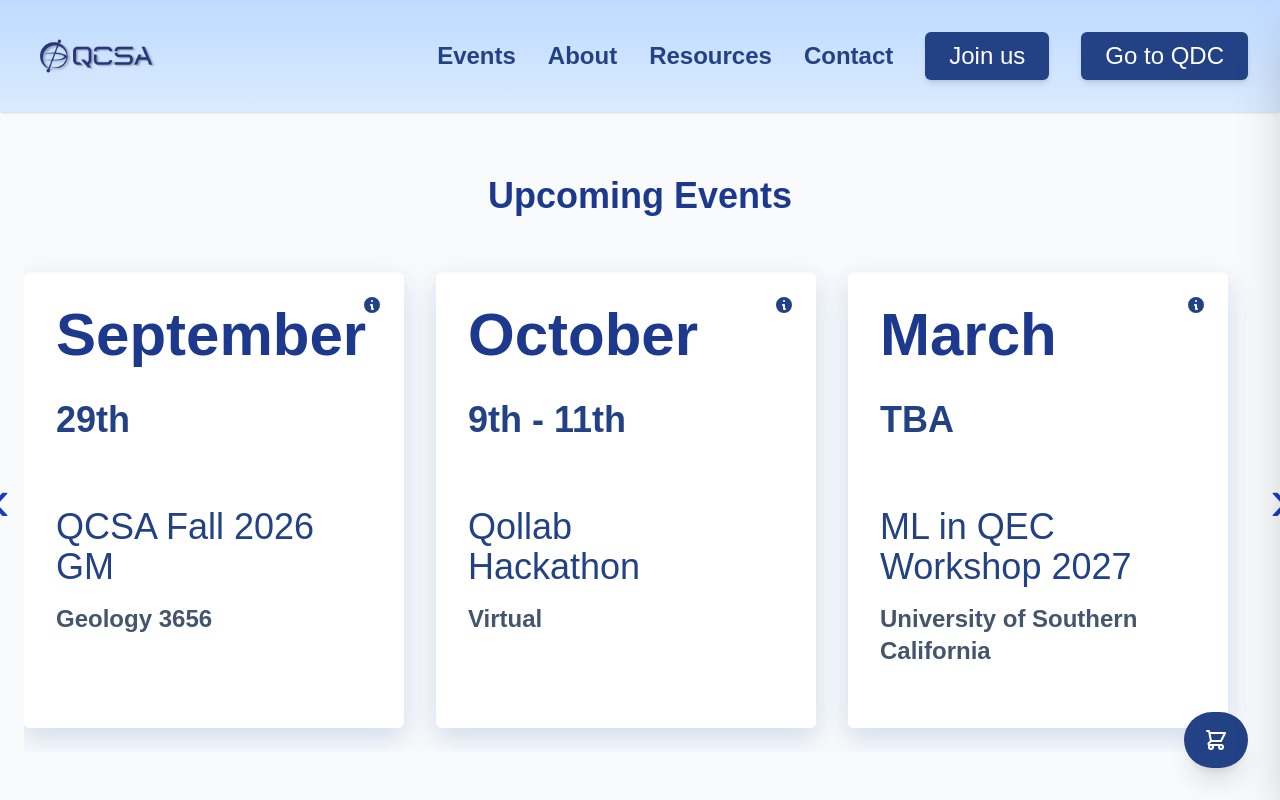
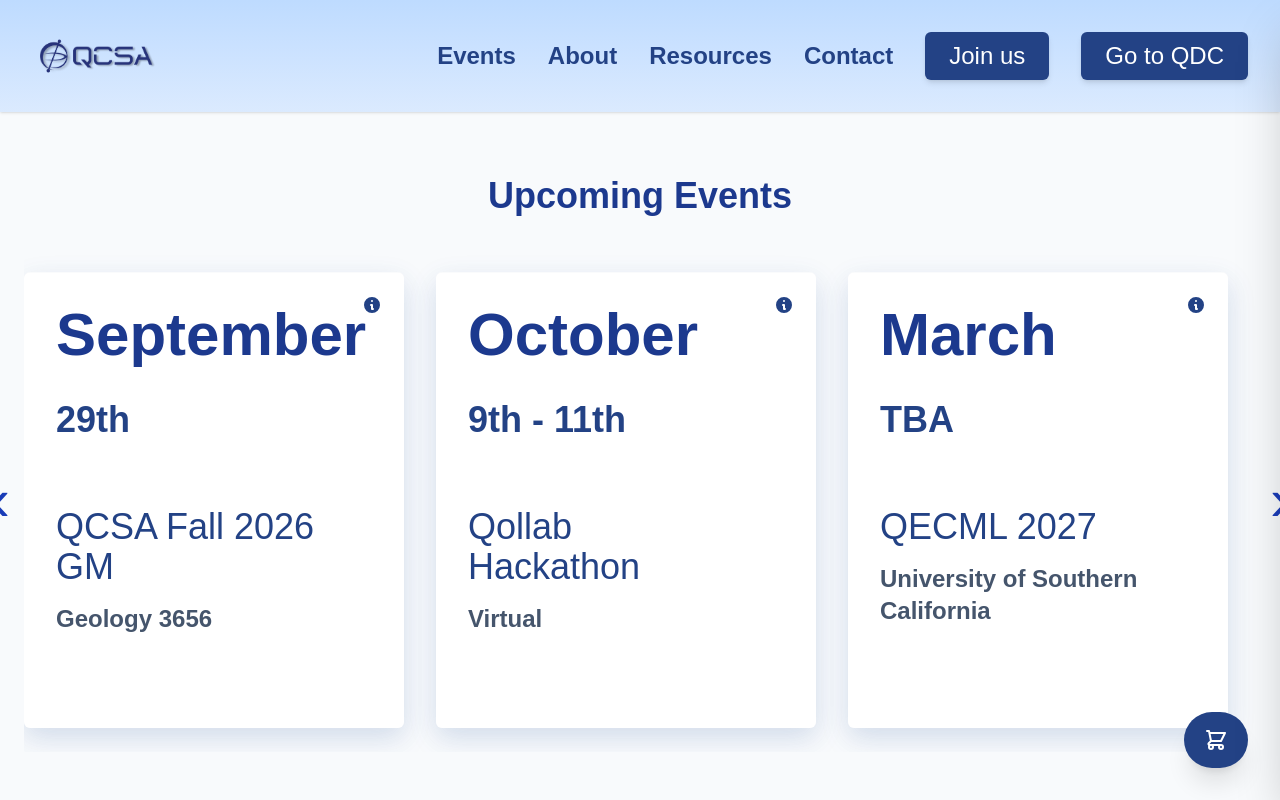
Before and after one commit to qcsa-at-ucla/qcsa, a Next.js app: page /events in a window 1280 px wide. Shown: the top 800 px of the page. Built offline with nearby package versions, Linux system fonts and the light colour scheme; a web font is replaced by a local one.

Commit message:
changed QQECML 2027

```diff
--- a/src/app/events/page.tsx
+++ b/src/app/events/page.tsx
@@ -35,7 +35,7 @@ const eventsData: UpcomingEvent[] = [
 		{
     datePrimary: 'March',
     dateSecondary: 'TBA',
-    title: 'ML in QEC Workshop 2027',
+    title: 'QECML 2027',
     location: 'University of Southern California',
     time: 'TBA',
     description: `QEC-ML 2027 is an upcoming workshop at USC investigating Machine Learning in Quantum Error Correction. Programme, speakers, registration, and venue details will be announced soon.`,
```
